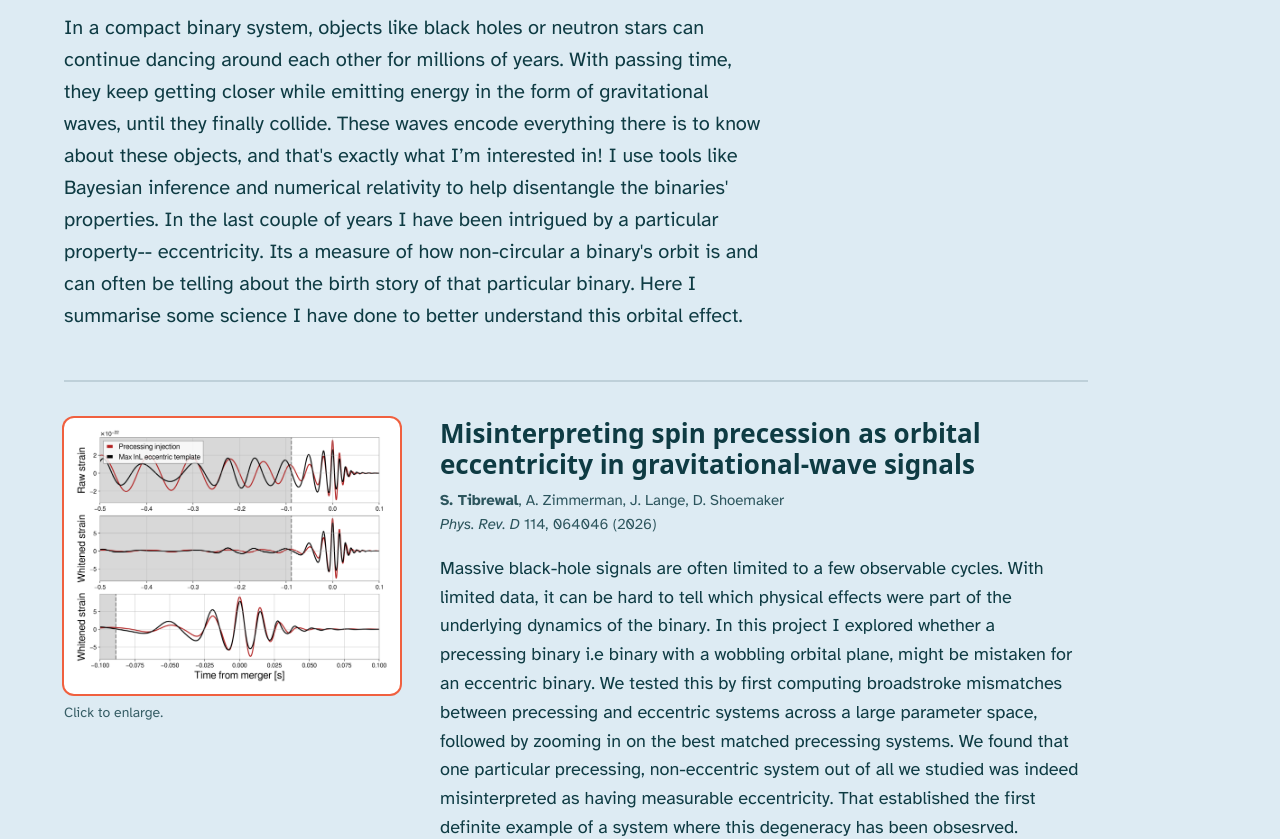
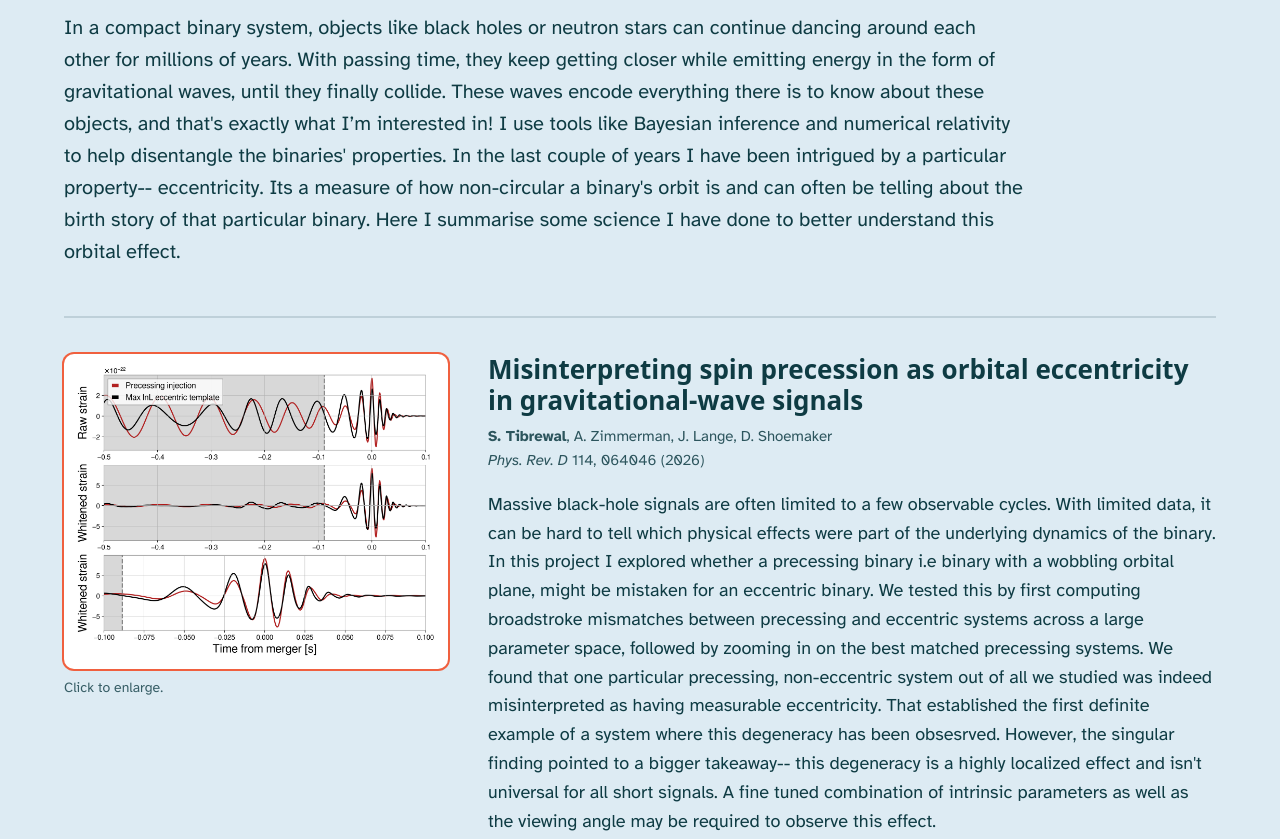
Before and after one commit to SnehalTibrewal/SnehalTibrewal.github.io, a plain HTML site: page research.html in a window 1280 px wide. Shown: the part 277-1116 px from the top of the page. Drawn offline with Linux system fonts and the light colour scheme; a web font is replaced by a local one.

Commit message:
Improved research page spacing, margins

```diff
--- a/style.css
+++ b/style.css
@@ -94,16 +94,16 @@ main.page { padding: 0 var(--pad) 6rem; }
   font-family: var(--display); font-weight: 700;
   font-size: clamp(3rem, 7vw, 6rem); line-height: 0.95; letter-spacing: -0.03em;
 }
-.lead { font-size: 1.25rem; max-width: 44rem; margin: 0 0 3rem; }
+.lead { font-size: 1.25rem; max-width: 60rem; margin: 0 0 3rem; }
 h2.section {
   margin: 4rem 0 1rem;
   font-family: var(--display); font-weight: 700; font-size: 1.875rem; line-height: 1.2;
 }
-.measure { max-width: 64rem; }
+.measure { max-width: 80rem; }
 
 /* Research */
 .project {
-  display: grid; grid-template-columns: 21rem minmax(0, 40rem); gap: 2.5rem;
+  display: grid; grid-template-columns: 24rem minmax(0, 1fr); gap: 2.5rem;
   align-items: start; padding: 2.25rem 0; border-top: 2px solid var(--rule);
 }
 .project figure { margin: 0; }
```
